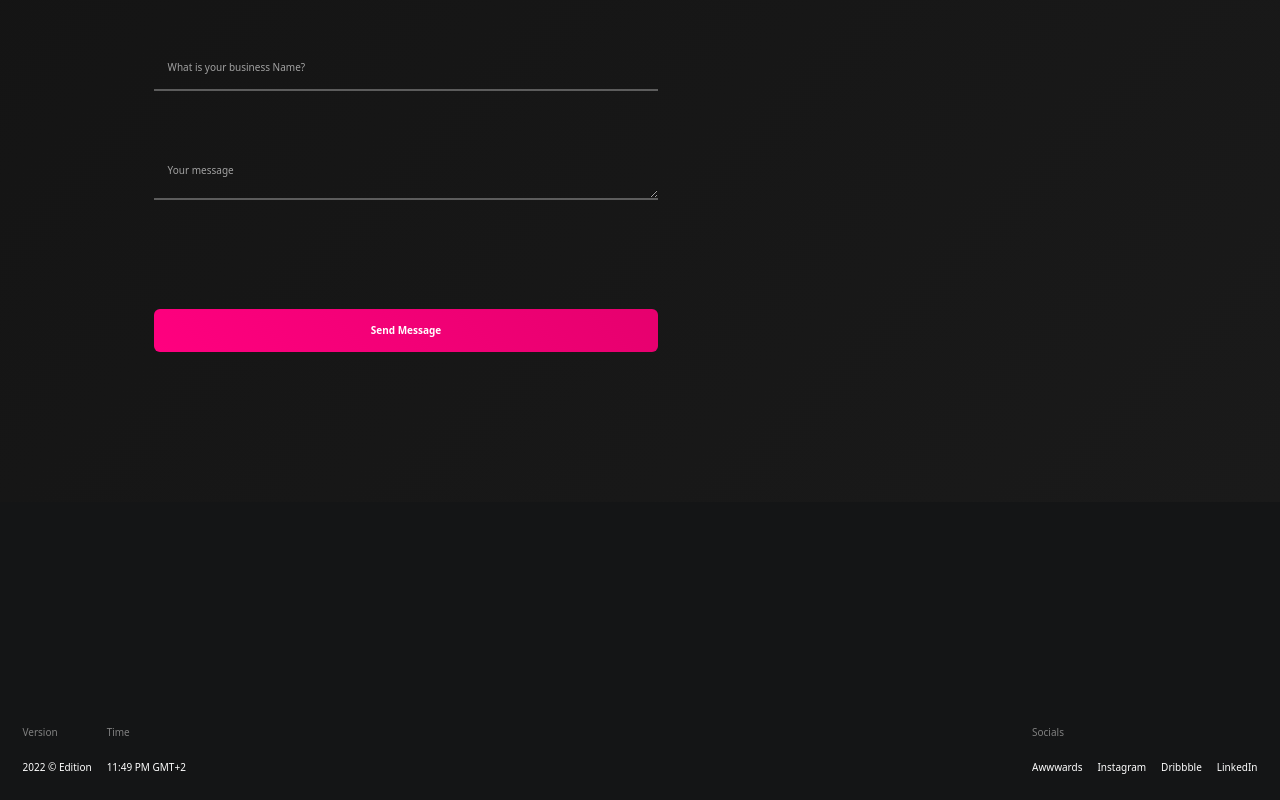
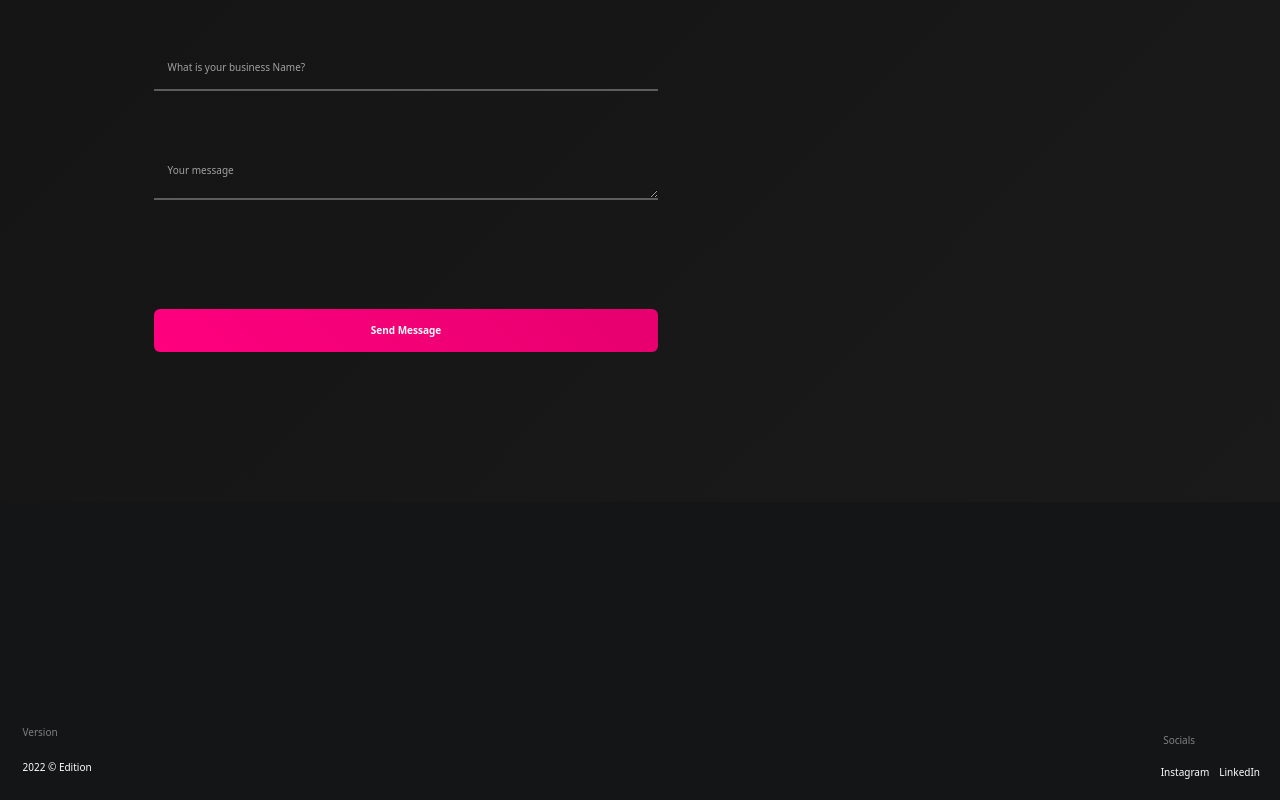
Before and after one commit to paragchauhan98/feature-develop, a Next.js app: page /contact in a window 1280 px wide. Shown: the part 773-1573 px from the top of the page. Built offline with nearby package versions, Linux system fonts and the light colour scheme.

Commit message:
resetting the form

```diff
--- a/components/contact-page/contactPage.jsx
+++ b/components/contact-page/contactPage.jsx
@@ -69,6 +69,26 @@ const ContactPage = () => {
   //   }, 600);
   // };
   // Validate all fields on submit
+// const handleSubmit = (e) => {
+//   e.preventDefault();
+//   let newErrors = {};
+
+//   if (!formData.name.trim()) newErrors.name = "Name is required";
+//   if (!formData.email.trim()) {
+//     newErrors.email = "Email is required";
+//   } else if (!/\S+@\S+\.\S+/.test(formData.email)) {
+//     newErrors.email = "Invalid email format";
+//   }
+//   if (!formData.message.trim()) newErrors.message = "Message is required";
+
+//   setError(newErrors);
+
+//   // If no errors, proceed with form submission
+//   if (Object.keys(newErrors).length === 0) {
+//     alert("Form submitted successfully!");
+//   }
+// };
+
 const handleSubmit = (e) => {
   e.preventDefault();
   let newErrors = {};
@@ -86,6 +106,18 @@ const handleSubmit = (e) => {
   // If no errors, proceed with form submission
   if (Object.keys(newErrors).length === 0) {
     alert("Form submitted successfully!");
+
+    // ✅ Clear the form
+    setFormData({ name: "", email: "", message: "", business: "" });
+
+    // ✅ Optionally clear errors
+    setError({ name: false, email: false, message: false });
+
+    // ✅ Reset floating label position (optional, if you're using floating label animation)
+    const labels = formRef.current.querySelectorAll("label");
+    labels.forEach((label) => {
+      label.classList.remove(styles.filledLabel);
+    });
   }
 };
 
@@ -259,18 +291,15 @@ const handleChange = (field, value) => {
                         <p>2022 © Edition</p>
                     </span>
                     <span>
-                        <h3>Time</h3>
-                        <p>11:49 PM GMT+2</p>
                     </span>
                 </div>
                 <div>
-                    <span>
-                        <h3>Socials</h3>
-                        <p>Awwwards</p>
-                    </span>
-                    <p>Instagram</p>
-                    <p>Dribbble</p>
-                    <p>LinkedIn</p>
+                <span>
+                            <h3>Socials</h3>
+                            <a href="/#" className='magnetic'>Instagram</a>
+                        </span>
+
+                        <a href="https://www.linkedin.com/in/parag-singh-427764179/" className='magnetic'>LinkedIn</a>
                 </div>
             </div>
         </div>
```
